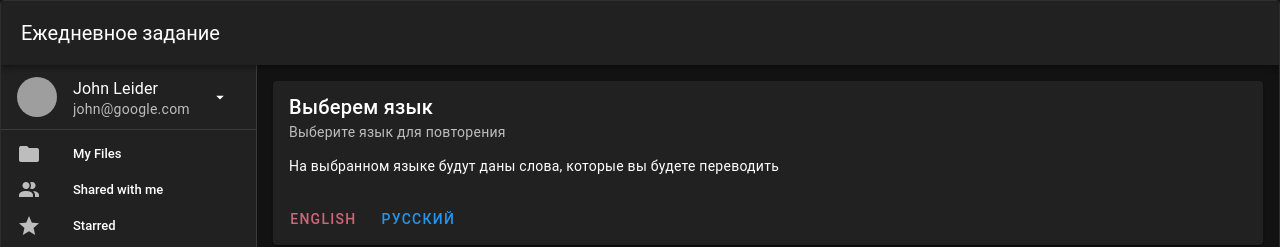
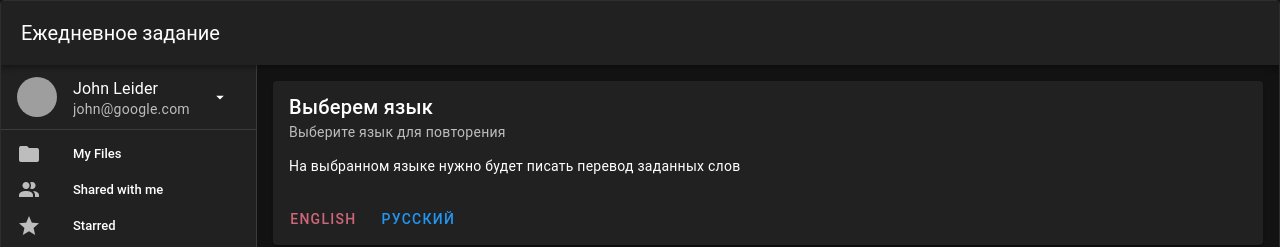
Before and after one commit to garikgsi/en_learning_tg_app, a Vue app: page / in a window 1280 px wide. Shown: the top 247 px of the page. Built offline with nearby package versions, Linux system fonts and the light colour scheme; grey boxes are pictures that could not be loaded.

Commit message:
emit complete

```diff
--- a/src/components/ITranslateTask.vue
+++ b/src/components/ITranslateTask.vue
@@ -160,16 +160,18 @@ const onFinish = async (wordId: number, result: WordResult) => {
 
 const getNextWordIndex = (exclude?: number) => {
 
-  console.log('currentWord', currentWord.value)
-  console.log('exclude', exclude)
-  console.log('wordsCount', wordsCount.value)
-  console.log('words.length', words.value.length)
+  return (wordsCount.value - 1) > (currentWordIndex.value + 1) ? currentWordIndex.value + 1 : 0;
 
-  const nextIndex = wordsCount.value < 2 ? 0 : random(0, wordsCount.value - 1, exclude);
-
-  console.log('nextIndex', nextIndex, words.value[nextIndex])
-
-  return nextIndex;
+  // console.log('currentWord', currentWord.value)
+  // console.log('exclude', exclude)
+  // console.log('wordsCount', wordsCount.value)
+  // console.log('words.length', words.value.length)
+  //
+  // const nextIndex = wordsCount.value < 2 ? 0 : random(0, wordsCount.value - 1, exclude);
+  //
+  // console.log('nextIndex', nextIndex, words.value[nextIndex])
+  //
+  // return nextIndex;
 }
 
 const ruResults = ref<WordStat[]>([]);
@@ -576,7 +578,7 @@ const isShownPause = computed(() => {
       <v-card v-if="enUncompletedWords > 0 && ruUncompletedWords > 0"
               title="Выберем язык"
               subtitle="Выберите язык для повторения"
-              text="На выбранном языке будут даны слова, которые вы будете переводить">
+              text="На выбранном языке нужно будет писать перевод заданных слов">
         <v-card-actions>
           <v-btn :disabled="enUncompletedWords === 0" @click="selectEnglish" color="error">English</v-btn>
           <v-btn :disabled="ruUncompletedWords === 0" @click="selectRussian" color="primary">Русский</v-btn>
```
